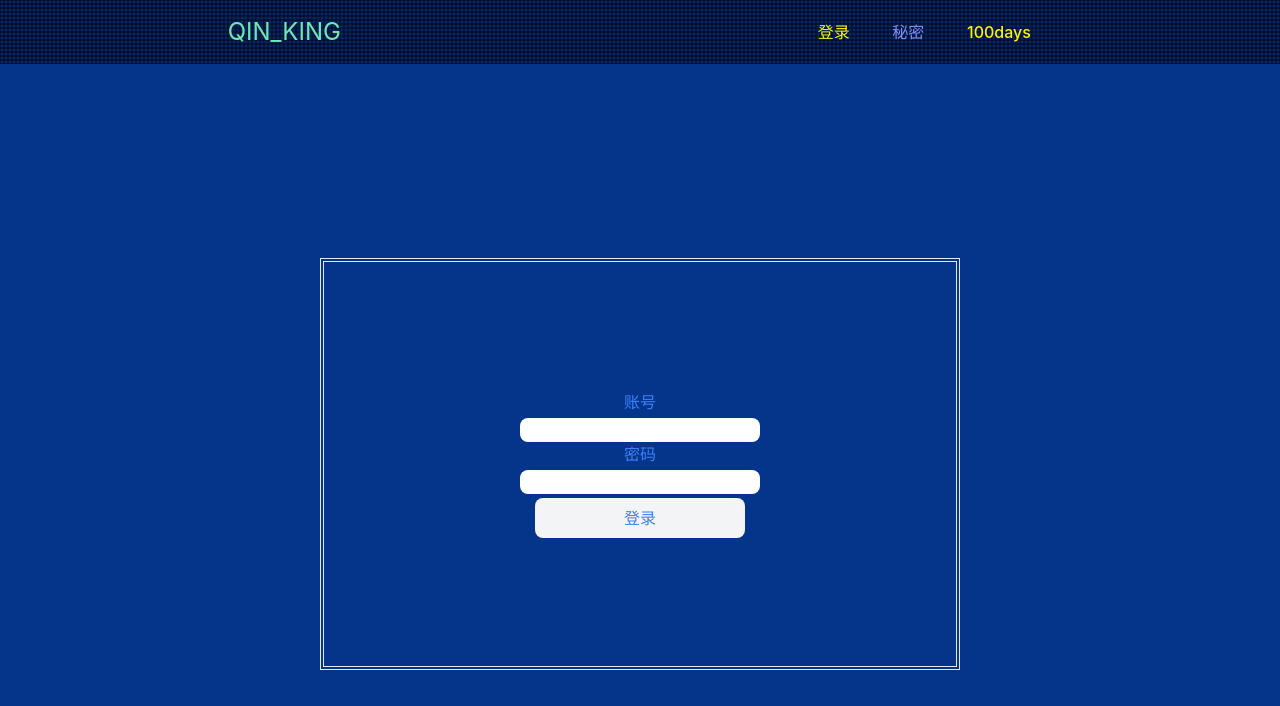
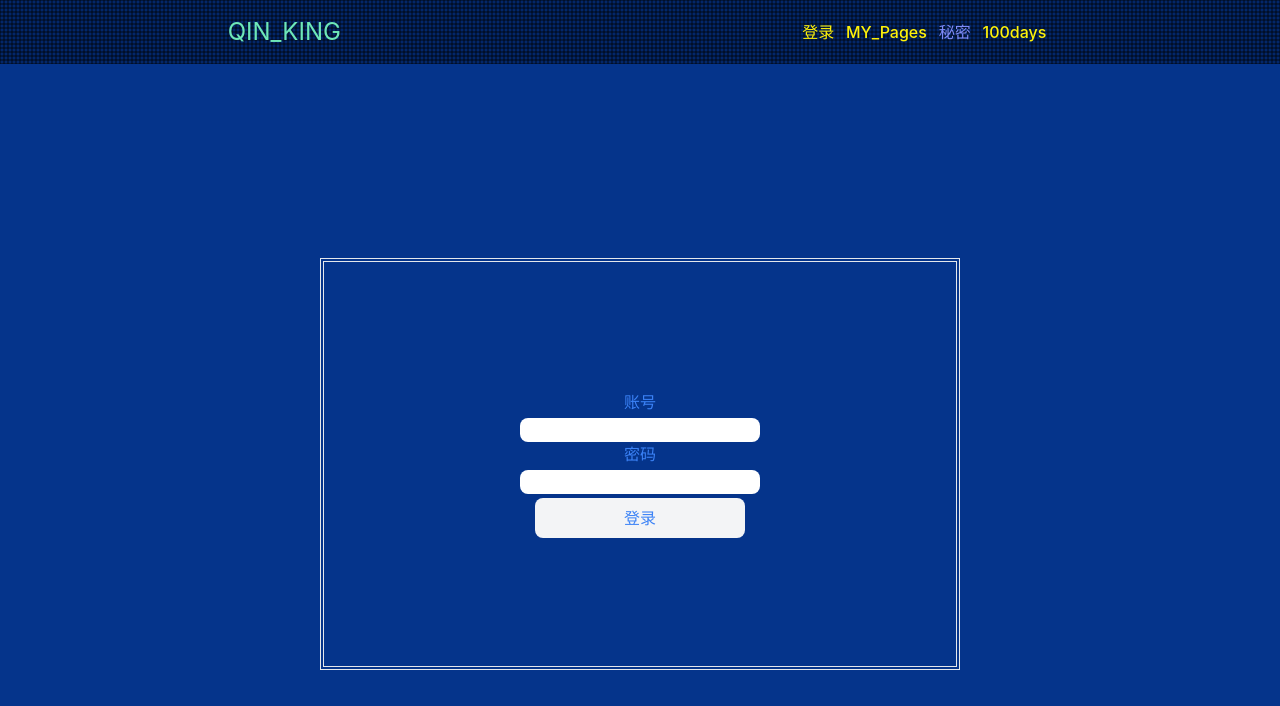
Before and after one commit to diamondZI/QIN_King, a Vue app: page /#/login in a window 1280 px wide. Shown: the top 706 px of the page. Built offline with nearby package versions, Linux system fonts and the light colour scheme.

Commit message:
page页面完成

```diff
--- /dev/null
+++ b/src/100days/Gorun.vue
@@ -0,0 +1,15 @@
+<template>
+    <div class='full absolute flex place-items-center place-content-center'>
+          <div class="flex flex-col justify-around    w-full h-1/2 border-solid border-2  border-gray-600 relative">
+                <div v-for="i in 1001" :key='i'      class="w-full h-2 bg-gray-800"></div>
+          </div>
+    </div>
+</template>
+
+<script setup lang="ts">
+
+</script>
+
+<style scoped>
+
+</style>
--- a/src/App.vue
+++ b/src/App.vue
@@ -10,7 +10,7 @@ const router=useRouter()
 
 <HelloWorld  ></HelloWorld>
 
- <router-view  class="view" ></router-view>
+ <router-view class="view"></router-view>
 
 </template>
 
--- /dev/null
+++ b/src/api/mous.ts
@@ -0,0 +1,23 @@
+export class mouse{
+    div:HTMLDivElement
+    constructor(div:HTMLDivElement) {
+            this.div = div;
+    }
+  fun(){
+    console.log(this.div);
+
+  }
+  //定义获取鼠标x轴,y轴偏移值
+  Getpage(event:any) {
+    console.log(event);
+    console.log(this.div);
+    // let mouseX = event.pageX;
+    // let mouseY = event.pageY;
+    // this.div.style.top = mouseY + "px";
+    // this.div.style.left = mouseX + "px";
+  }
+
+
+}
+
+ //dom挂载完毕执行方法
--- a/src/api/router.ts
+++ b/src/api/router.ts
@@ -1,11 +1,3 @@
-import home from '@/view/home.vue'
-console.log(home);
-
-export function a() {
-    console.log(
-        '1'
-    );
-}
 export class Car {
     // 字段
     x:number
@@ -19,16 +11,16 @@ export class Car {
     }
     dowm(){
             this.div.style.content='move'
+    }
+    move(){
 
 
-    }
-    move(){
-            this.div.style.left=this.x+'px'
-            this.div.style.top=this.y+'px'
+                this.div.style.left = x + 7 + 'px';
+                this.div.style.top = y - 5 + 'px';
+
    }
-
-
 }
+//自定义按键控制
 export  function KEY(obj:any){
     window.addEventListener("keydown", function(e) {
            switch (e.key) {
--- a/src/components/HelloWorld.vue
+++ b/src/components/HelloWorld.vue
@@ -7,6 +7,7 @@ import {a,Car} from '@/api/router.ts'
 <div ref='ON'  class=" text-2xl text-green-300 hover:text-gray-400" >QIN_KING</div>
  <div class="w-2/5 flex justify-around sm:w-1/5">
   <router-link to="/login">登录</router-link>
+  <router-link to="/page">MY_Pages</router-link>
   <router-link to="/combination_lock" class=" text-indigo-400">秘密</router-link>
     <router-link to="/">100days</router-link>
   </div>
--- a/src/components/card.vue
+++ b/src/components/card.vue
@@ -1,47 +1,21 @@
 <template>
-        <div @click="a()" class="card" ref="card" @mousemove="mouse()" @mousedown="mousedown()" @mouseup="mouseup(_)">
 
-        </div>
+    <div  class="full  bg-indigo-300 relative" ref="card"  >
+    {{yyyy.a}}
+    </div>
 </template>
 
 <script setup lang='ts'>
-    import {useMouseInElement,useMousePressed,useMouse } from '@vueuse/core'
-        import { alert} from '@/api/creat.ts'
-function a() {
-    alert(card.value)
-    requestAnimationFrame( a())
 
-}
-    const card=ref(null)
-    const { pressed } = useMousePressed({ target: card })
-    const {x,y}=useMouse(card)
-     const disX=ref<number>()!;
-     const disY=ref<number>()!;
-     function mousedown(){
-           disX.value =x.value- card.value.offsetLeft;
-           disY.value =y.value- card.value.offsetTop;
-           console.log(disX.value);
-     }
- function mouse(){
+const card=ref(null);
 
-if(pressed.value&&disX.value>=0){
-   card.value.style.top=y.value-disY.value+'px'
-   card.value.style.left=x.value-disX.value+'px'
-}
- }
- function mouseup(){
-     disX.value=null
- }
+const yyyy = defineProps({
+a:Number
+})
+
 
 </script>
 
 <style scoped>
-    .card{
-        position: absolute ;
-       border-radius: 50%;
-        width: 10vh;
-        height: 10vh;
-        background-color: rgb(234,207,216,.3);
 
-    }
 </style>
--- a/src/router/index.ts
+++ b/src/router/index.ts
@@ -1,6 +1,7 @@
 import {createRouter, createWebHashHistory ,RouteRecordRaw } from "vue-router";
 
 const home = () => import("@/view/Home.vue")
+const page = () => import("@/view/page.vue")
 const login = () => import("@/view/login.vue")
 const combination_lock = () => import("@/view/combination_lock.vue")
 const Two = () => import("@/view/Two.vue")
@@ -13,13 +14,13 @@ const T2048 = () => import("@/100days/2048.vue")
 const essay = () => import("@/100days/essay.vue")
 const Matchman = () => import("@/100days/Matchman.vue")
 const todo = () => import("@/100days/todolist.vue")
+const Gorun = () => import("@/100days/Gorun.vue")
 const NEW = () => import("@/100days/NEW.vue")
 const show = () => import("@/100days/show.vue")
 
 
 const routes:Array<RouteRecordRaw> = [
   {
-
     path: "/",
     name: "home",
     component: home,
@@ -30,6 +31,12 @@ const routes:Array<RouteRecordRaw> = [
     path: "/combination_lock",
     name: "combination_lock",
     component: combination_lock,
+  },
+  {
+
+    path: "/page",
+    name: "page",
+    component: page,
   },
   {
 
@@ -84,6 +91,10 @@ const routes:Array<RouteRecordRaw> = [
         path: "NEW",
         component: NEW,
       },
+      {
+        path: "Gorun",
+        component: Gorun,
+      },
     ]
   },
   // 将匹配所有内容并将其放在 `$route.params.pathMatch` 下
--- a/src/style.css
+++ b/src/style.css
@@ -12,6 +12,7 @@
     -webkit-font-smoothing: antialiased;
     -moz-osx-font-smoothing: grayscale;
     -webkit-text-size-adjust: 100%;
+    --color-a: rgb(0, 136, 247, .1);
     font-family: Inter, Inter var, system-ui, -apple-system, BlinkMacSystemFont, Segoe UI, Roboto, Helvetica Neue, Arial, Noto Sans, sans-serif, Apple Color Emoji, Segoe UI Emoji, Segoe UI Symbol, Noto Color Emoji;
 }
 
@@ -28,6 +29,34 @@
     /*IE浏览器*/
     user-select: none;
     /*用户是否能够选中文本*/
+}
+
+::-webkit-scrollbar {
+    width: 8px;
+    height: 8px;
+}
+
+::-webkit-scrollbar-track {
+    width: 6px;
+    background: rgba(#101F1C, 0.1);
+    -webkit-border-radius: 2em;
+    -moz-border-radius: 2em;
+    border-radius: 2em;
+}
+
+::-webkit-scrollbar-thumb {
+    background-color: rgba(144, 147, 153, .5);
+    background-clip: padding-box;
+    min-height: 28px;
+    -webkit-border-radius: 2em;
+    -moz-border-radius: 2em;
+    border-radius: 2em;
+    transition: background-color .3s;
+    cursor: pointer;
+}
+
+::-webkit-scrollbar-thumb:hover {
+    background-color: rgba(144, 147, 153, .3);
 }
 
 a {
@@ -72,6 +101,9 @@ body {
 @tailwind base;
 @tailwind components;
 @tailwind utilities;
+
+/* @tailwind colors; */
+
 @layer components {
     .bth1 {
         @apply w-1/3 h-10 rounded-lg outline-none bg-gray-100 cursor-pointer
--- /dev/null
+++ b/src/view/NOTFound.vue
@@ -0,0 +1,9 @@
+<template>
+    <div>
+          NOTFUND
+       </div>
+</template>
+
+<script setup lang="ts">
+
+</script>
--- /dev/null
+++ b/src/view/page.vue
@@ -0,0 +1,20 @@
+<template>
+  <div class='w-full  h-4/5   border-yellow-300 border-double absolute flex flex-col sm:flex-row bg-pink-300'>
+      <div class=" flex   w-full bg-blue-400 h-36 md:w-1/6 sm:h-full sm:mr-1 sm:flex-col  overflow-x-auto">
+         <div v-for="(i,index) in 15"  :key='index' class=" flex-none w-36 h-full bg-indigo-300 ml-1 flex-1 sm:h-16 sm:m-1 ">{{index}}</div>
+      </div>
+      <div class="w-full h-full bg-feel h-16   sm:h-full ">
+
+
+      </div>
+  </div>
+</template>
+
+<script setup lang="ts">
+
+</script>
+
+<style scoped>
+
+
+</style>
--- a/tailwind.config.cjs
+++ b/tailwind.config.cjs
@@ -1,10 +1,18 @@
 /** @type {import('tailwindcss').Config} */
+const colors = require('tailwindcss/colors')
 module.exports = {
     content: [],
     purge: ['./index.html', './src/**/*.{vue,js,ts,jsx,tsx}'],
     darkMode: false, // or 'media' or 'class'
     theme: {
-        extend: {},
+        extend: {
+            colors: {
+
+                feel: 'var(--color-a)'
+
+            }
+        }
+
     },
     plugins: [],
 
```
Also changed, not shown: package.json (+13 -2 lines), 40 other files (tests, documents, lock files or other folders).
